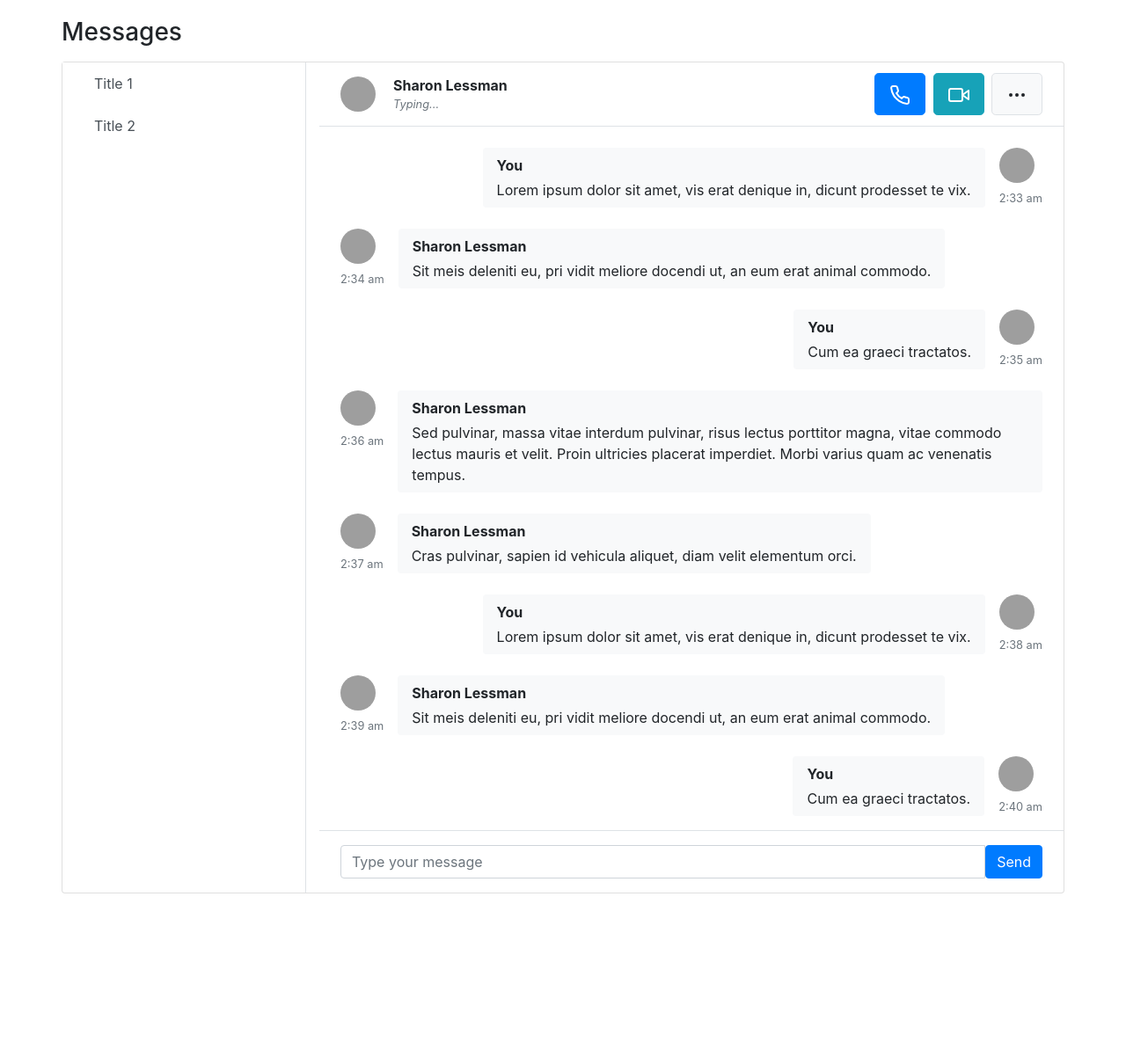
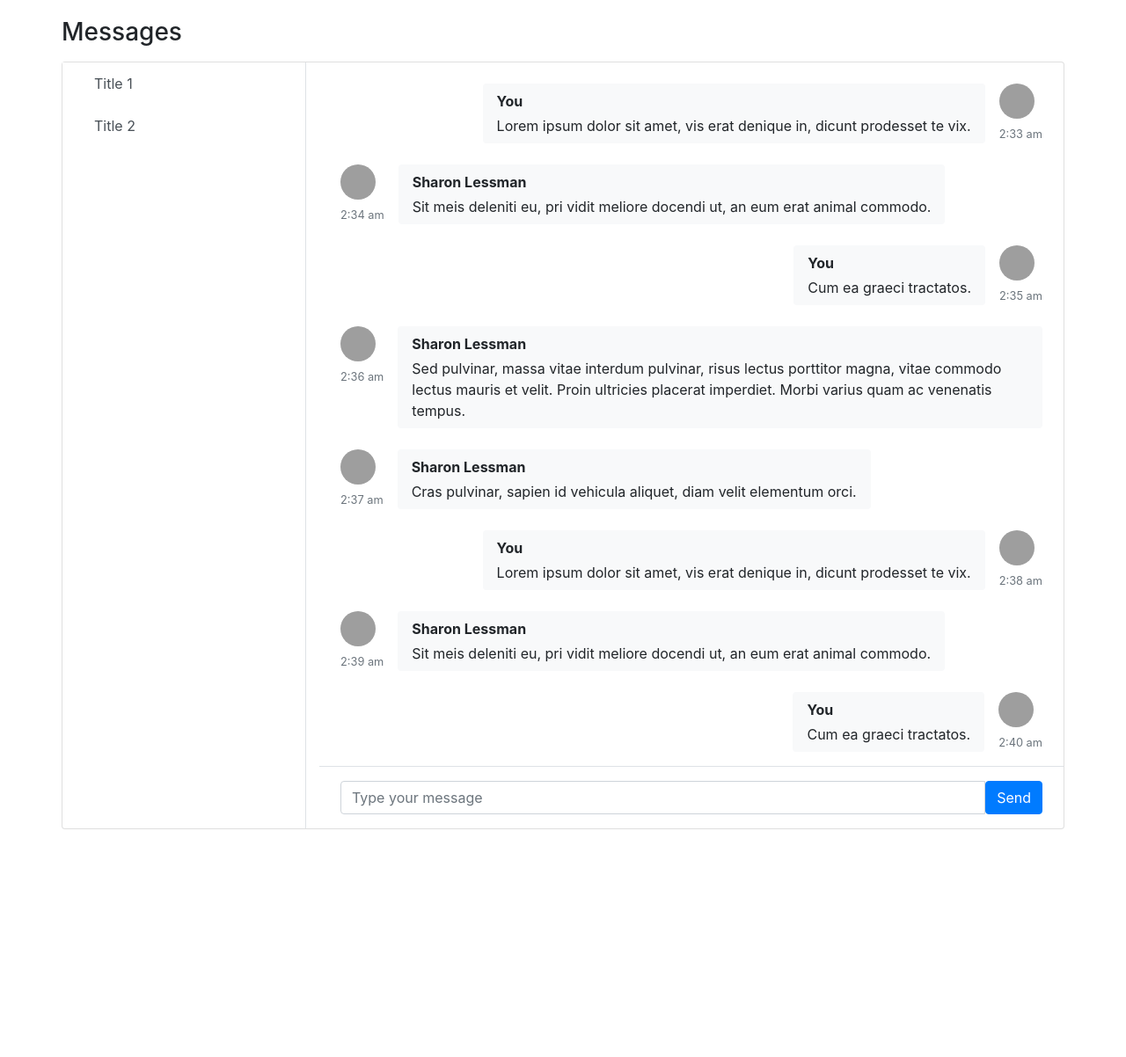
Before and after one commit to mkmenta/chatgpt-research, a Flask app: page / in a window 1280 px wide. Shown: the top 1202 px of the page at 88% size. Run offline with Flask 3, Linux system fonts and the light colour scheme; some libraries are stand-ins or nearby versions; grey boxes are pictures that could not be loaded.

Commit message:
Continue

```diff
--- a/templates/chat/chat.html
+++ b/templates/chat/chat.html
@@ -41,7 +41,7 @@
                         <hr class="d-block d-lg-none mt-1 mb-0">
                     </div>
                     <div class="col-12 col-lg-7 col-xl-9">
-                        <div class="py-2 px-4 border-bottom d-none d-lg-block">
+                        <!-- <div class="py-2 px-4 border-bottom d-none d-lg-block">
                             <div class="d-flex align-items-center py-1">
                                 <div class="position-relative">
                                     <img src="https://bootdey.com/img/Content/avatar/avatar3.png"
@@ -80,7 +80,7 @@
                                         </svg></button>
                                 </div>
                             </div>
-                        </div>
+                        </div> -->
                         <div class="position-relative">
                             <div class="chat-messages p-4">
                                 <div class="chat-message-right pb-4">
```
